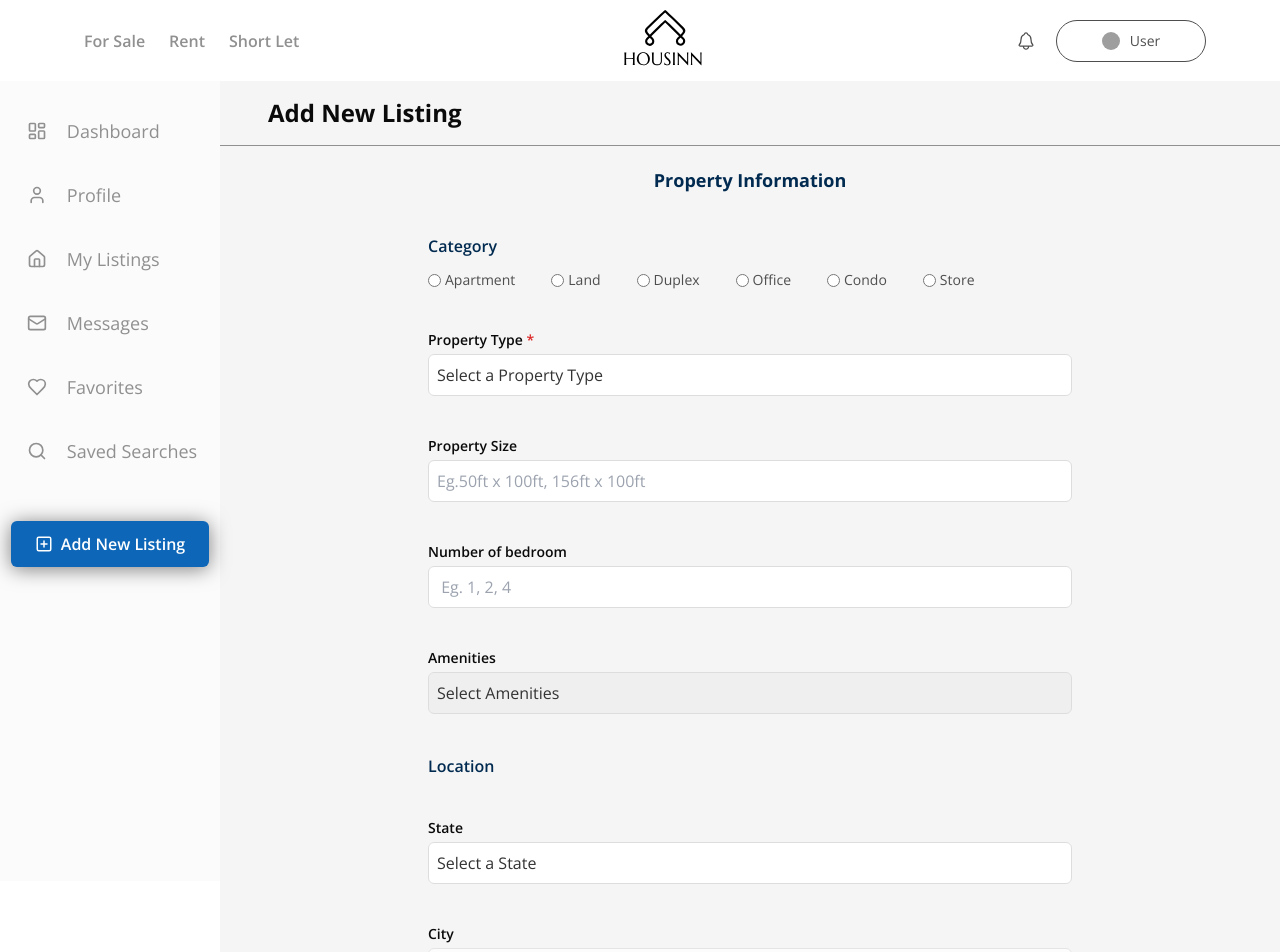
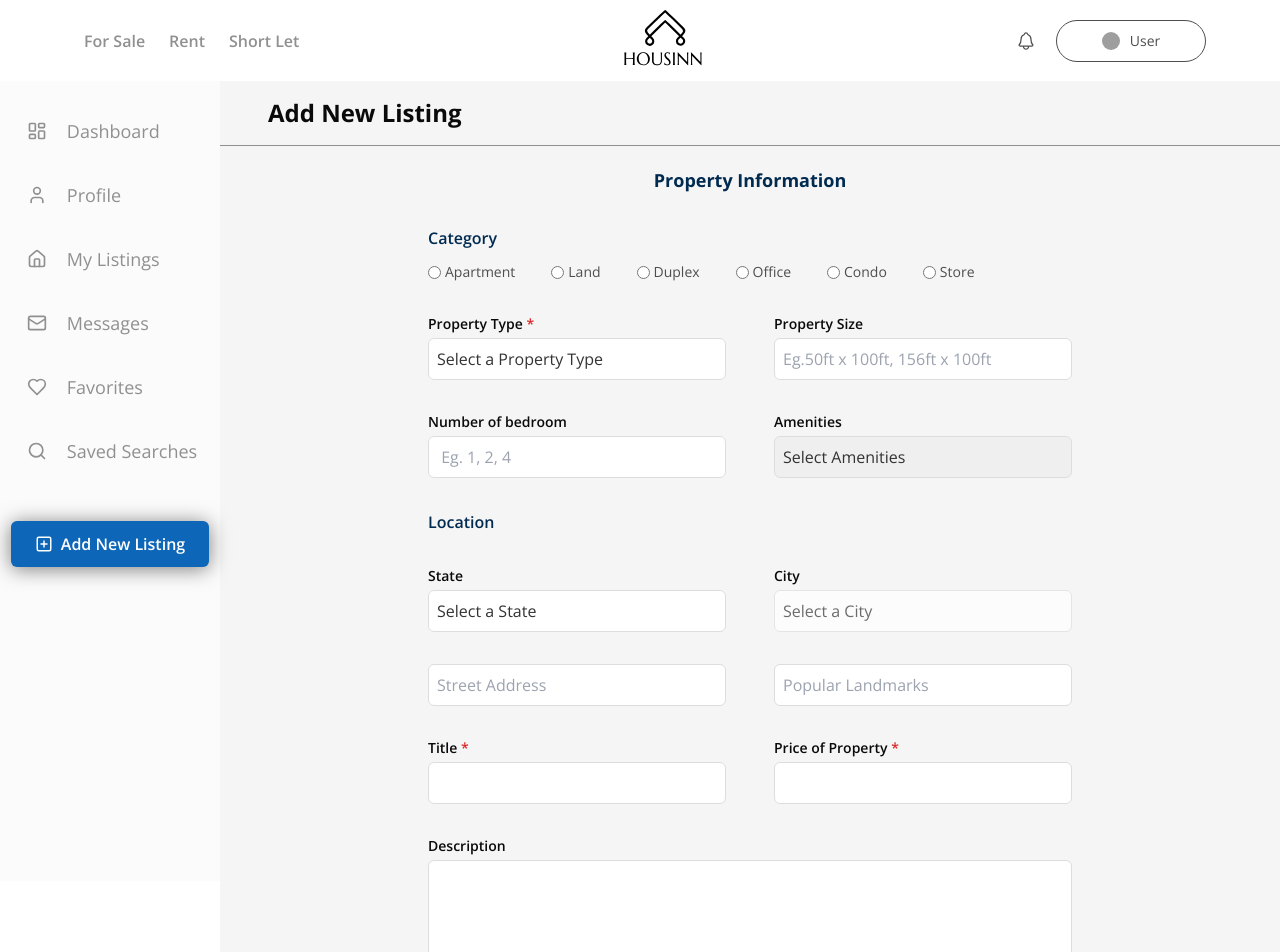
Before and after one commit to colloidOS/Housinn-for-Website, a Next.js app: page /dashboard/add-new-listing in a window 1280 px wide. Shown: the top 952 px of the page. Built offline with nearby package versions, Linux system fonts and the light colour scheme; grey boxes are pictures that could not be loaded.

Commit message:
refactor: implemented a better toast

```diff
--- a/src/app/dashboard/add-new-listing/page.tsx
+++ b/src/app/dashboard/add-new-listing/page.tsx
@@ -155,12 +155,12 @@ function AddNewListing() {
         className="flex flex-col gap-16 items-center justify-center px-6 md:px-20 xl:px-52 w-full"
         onSubmit={handleSubmit}
       >
-        <section className="flex flex-col gap-y-10 w-full">
-          <h2 className="font-bold text-lg text-primary text-center">
+        <section className="grid md:grid-cols-2 gap-x-12 gap-y-8 w-full">
+          <h2 className="font-bold text-lg text-primary text-center col-span-2">
             Property Information
           </h2>
 
-          <div className="flex flex-col gap-3">
+          <div className="flex flex-col gap-3 col-span-2">
             <h1 className="font-semibold text-base text-primary">Category</h1>
             <div className="flex gap-9 text-gray-600 w-full">
               {categories.map((category) => (
@@ -256,7 +256,9 @@ function AddNewListing() {
             </div>
           </div>
 
-          <h2 className="text-base text-primary font-semibold">Location</h2>
+          <h2 className="text-base text-primary font-semibold col-span-2 ">
+            Location
+          </h2>
 
           {/* State Dropdown */}
           <div className="flex flex-col gap-1">
@@ -292,13 +294,11 @@ function AddNewListing() {
               >
                 <option value="">Select a City</option>
                 {formData.state &&
-                    cities[formData.state as keyof typeof cities]?.map(
-                      (city) => (
+                  cities[formData.state as keyof typeof cities]?.map((city) => (
                     <option key={city} value={city}>
                       {city}
                     </option>
-                      )
-                    )}
+                  ))}
               </select>
             </div>
           </div>
@@ -323,7 +323,6 @@ function AddNewListing() {
               onChange={handleChange}
             />
           </div>
-
 
           <div className="flex flex-col gap-1">
             <label className="text-sm font-semibold">
@@ -352,7 +351,7 @@ function AddNewListing() {
             />
           </div>
 
-          <div className="flex flex-col gap-1">
+          <div className="flex flex-col gap-1 col-span-2">
             <label className="text-sm font-semibold">Description</label>
             <textarea
               name="description"
```
Lines whose indentation alone changed are shown as unchanged.
